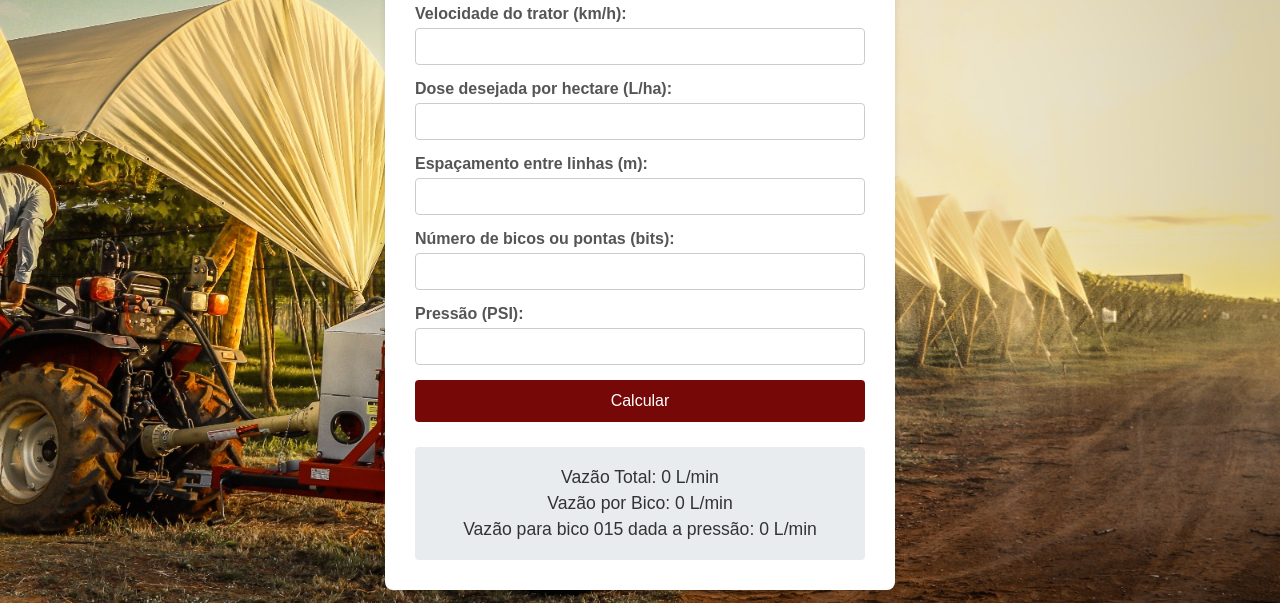
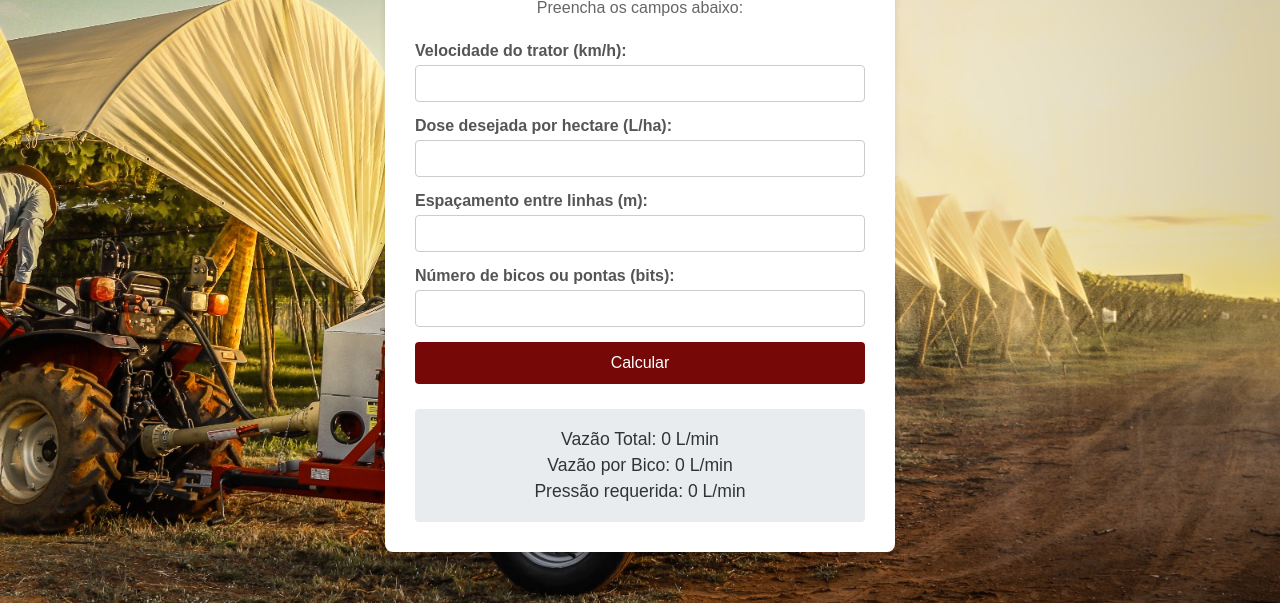
Before and after one commit to CFDiogo/calibrador-pulveriza-o, a Vue app: page index.html in a window 1280 px wide. Shown: the part 197-800 px from the top of the page. Built offline with nearby package versions, Linux system fonts and the light colour scheme.

Commit message:
Update index.html
Cálculo de pressão automática do setup do trator

```diff
--- a/index.html
+++ b/index.html
@@ -34,10 +34,6 @@
                 <input type="number" id="valor4">
             </div>
 
-            <div class="campo-entrada">
-                <label for="valor5">Pressão (PSI):</label>
-                <input type="number" id="valor5">
-
         </div>
 
         <button id="btnCalcular">Calcular</button>
@@ -45,7 +41,7 @@
         <div class="resultado-container">
             <p id="resultadoVazaoTotal">Vazão Total: 0 L/min</p>
             <p id="resultadoVazaoBico">Vazão por Bico: 0 L/min</p>
-            <p id="resultadoVazão">Vazão para bico 015 dada a pressão: 0 L/min</p>
+            <p id="resultadoPressReq">Pressão requerida: 0 L/min</p>
         </div>
     </div>
 
```
